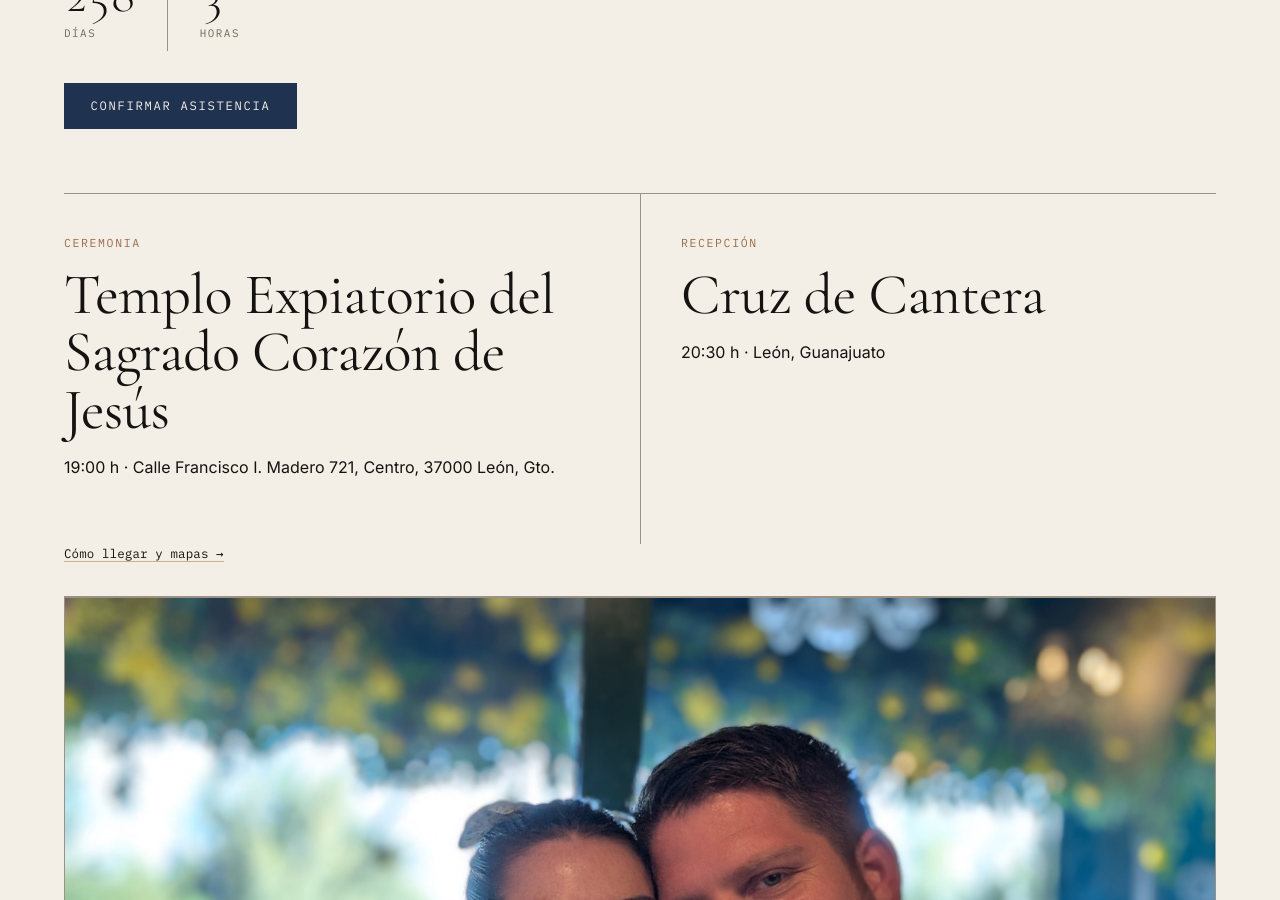
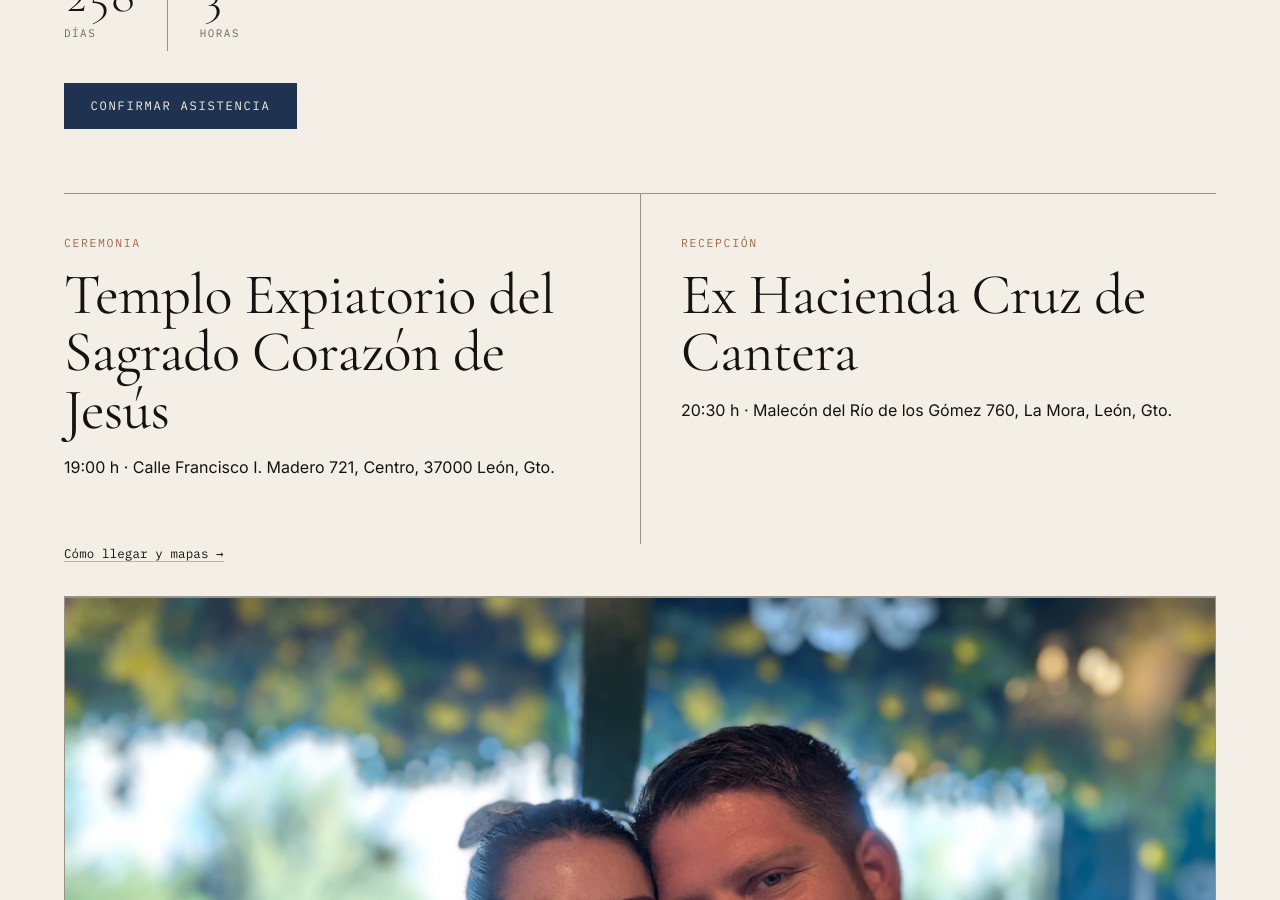
Before and after one commit to luigipacheco/boda, a Jekyll site: the page built from index.html, in a window 1280 px wide and 900 px high, scrolled down 527 px. Built offline with Jekyll 4.4.1, drawn with Linux system fonts in a browser that asks for light colours.

Commit message:
Venue is Ex Hacienda Cruz de Cantera; add address
Co-Authored-By: Claude Fable 5.1 <noreply@anthropic.com>

```diff
--- a/_config.yml
+++ b/_config.yml
@@ -29,10 +29,10 @@ ceremony:
   maps_query: "Templo Expiatorio del Sagrado Corazón de Jesús, León, Guanajuato"
 
 reception:
-  name: Cruz de Cantera
+  name: Ex Hacienda Cruz de Cantera
   time: "20:30"
-  address: "León, Guanajuato"            # TODO: full address
-  maps_query: "Cruz de Cantera, León, Guanajuato"
+  address: "Malecón del Río de los Gómez 760, La Mora, León, Gto."   # TODO: verify with the venue
+  maps_query: "Ex Hacienda Cruz de Cantera, León, Guanajuato"
 
 # RSVP backend: paste the Apps Script web-app URL here (see tools/apps-script/README.md).
 # Leave empty while testing; the form shows a "coming soon" notice.
```
